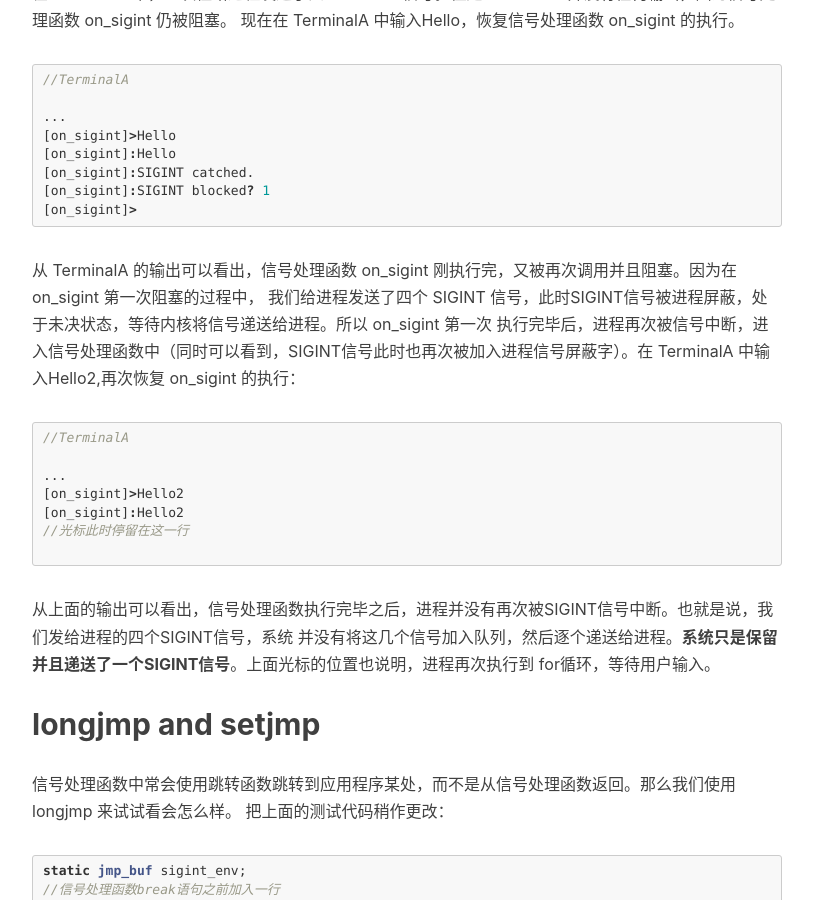
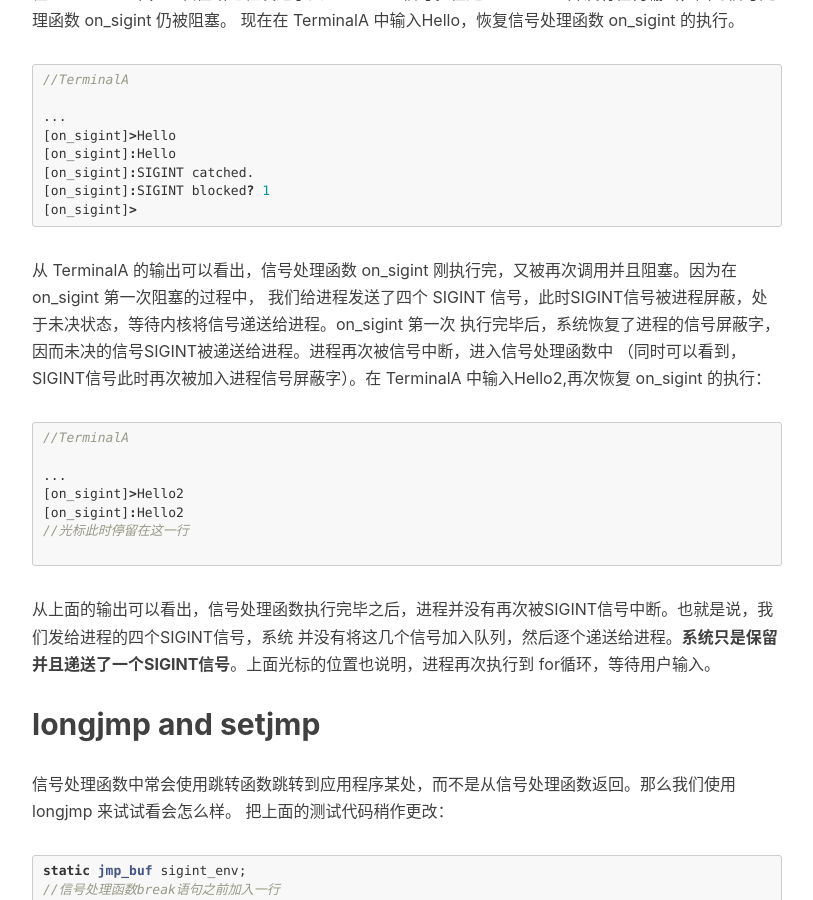
Before and after one commit to ttyrion/ttyrion.github.io, a Jekyll site: the page built from _posts/2018-09-12-【Linux】自动信号屏蔽和 longjmp的问题.md, in a window 1280 px wide and 900 px high, scrolled down 3152 px. Shown: the whole window, without its empty margins (233-1046 px from the left). Built offline with Jekyll 4.4.1, drawn with Linux system fonts in a browser that asks for light colours; nearby versions of some CDN libraries; comment, search, counter and statistics services are not loaded.

Commit message:
修改描述

````diff
--- a/_posts/2018-09-12-【Linux】自动信号屏蔽和 longjmp的问题.md
+++ b/_posts/2018-09-12-【Linux】自动信号屏蔽和 longjmp的问题.md
@@ -137,9 +137,9 @@
 [on_sigint]>
 ```
 从 TerminalA 的输出可以看出，信号处理函数 on_sigint 刚执行完，又被再次调用并且阻塞。因为在 on_sigint 第一次阻塞的过程中，
-我们给进程发送了四个 SIGINT 信号，此时SIGINT信号被进程屏蔽，处于未决状态，等待内核将信号递送给进程。所以 on_sigint 第一次
-执行完毕后，进程再次被信号中断，进入信号处理函数中（同时可以看到，SIGINT信号此时也再次被加入进程信号屏蔽字）。在 TerminalA
-中输入Hello2,再次恢复 on_sigint 的执行：
+我们给进程发送了四个 SIGINT 信号，此时SIGINT信号被进程屏蔽，处于未决状态，等待内核将信号递送给进程。on_sigint 第一次
+执行完毕后，系统恢复了进程的信号屏蔽字，因而未决的信号SIGINT被递送给进程。进程再次被信号中断，进入信号处理函数中
+（同时可以看到，SIGINT信号此时再次被加入进程信号屏蔽字）。在 TerminalA 中输入Hello2,再次恢复 on_sigint 的执行：
 ```cpp
 //TerminalA
 
````
